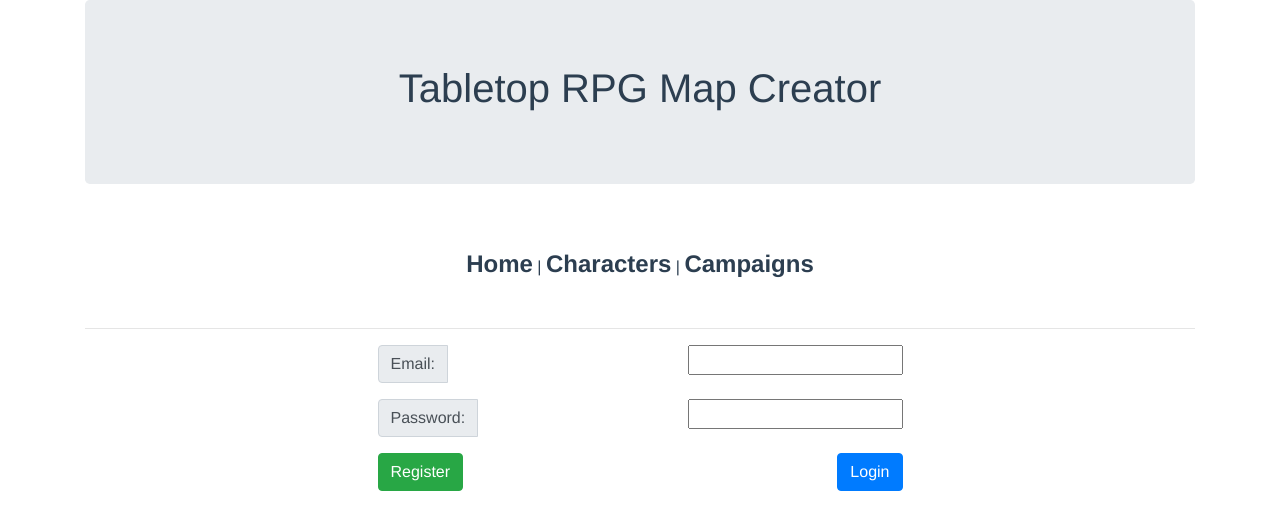
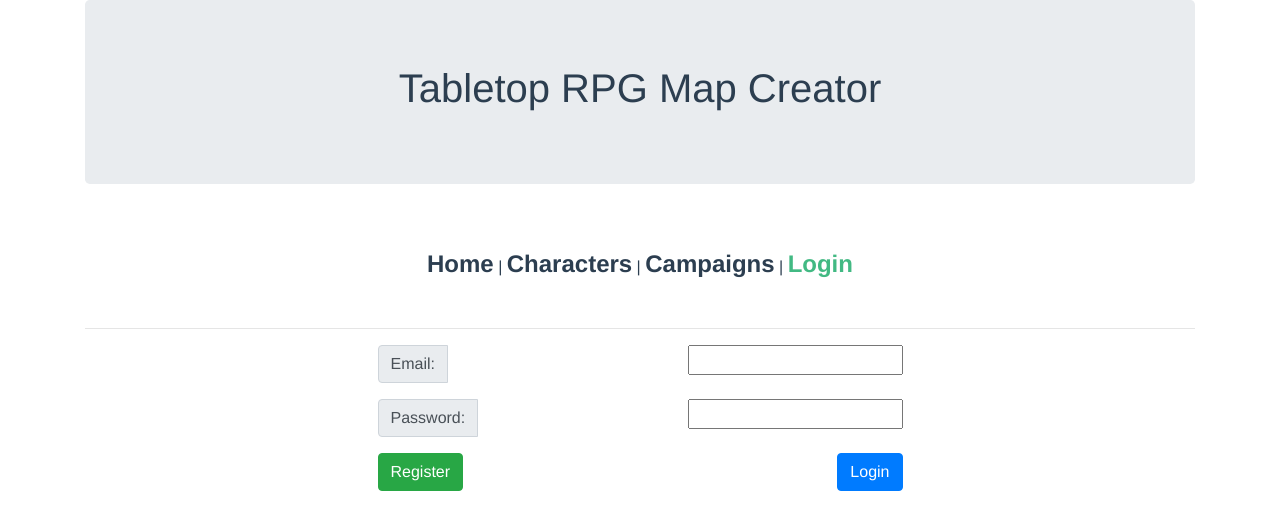
Before and after one commit to danigunawan/rpg-ui, a Vue app: page /#/login in a window 1280 px wide. Shown: the top 530 px of the page. Built offline with nearby package versions, Linux system fonts and the light colour scheme.

Commit message:
Added Login link

```diff
--- a/src/App.vue
+++ b/src/App.vue
@@ -8,6 +8,7 @@
       <router-link :to='{name: "CharacterList"}'>Characters</router-link> |
       <router-link :to='{name: "CampaignsList"}'>Campaigns</router-link>
       <template v-if="loggedIn"> | <router-link :to='{name: "Logout"}'>Logout</router-link></template>
+      <template v-else> | <router-link :to='{name: "Login"}'>Login</router-link></template>
     </div>
     <hr />
     <router-view></router-view>
```
